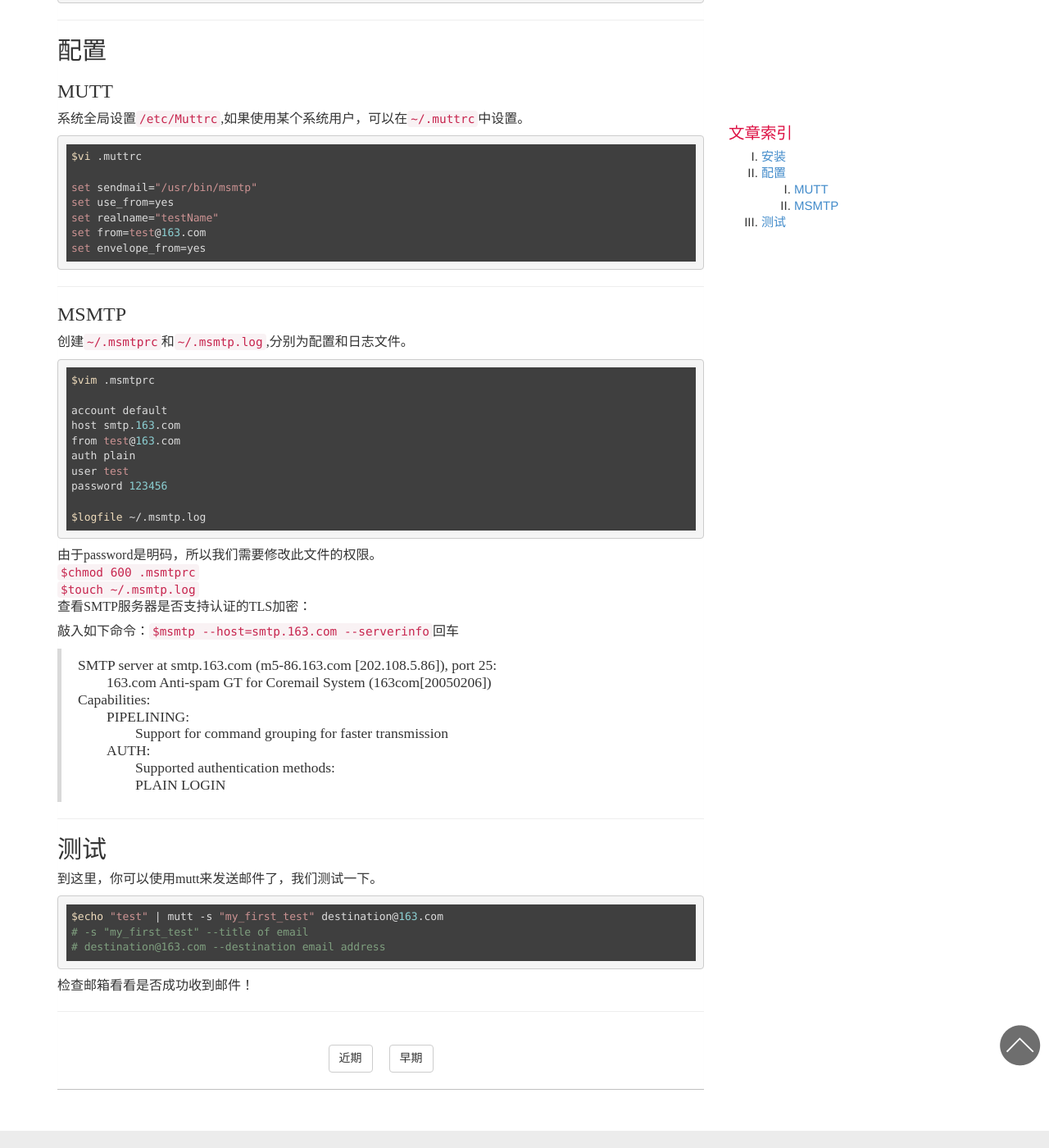
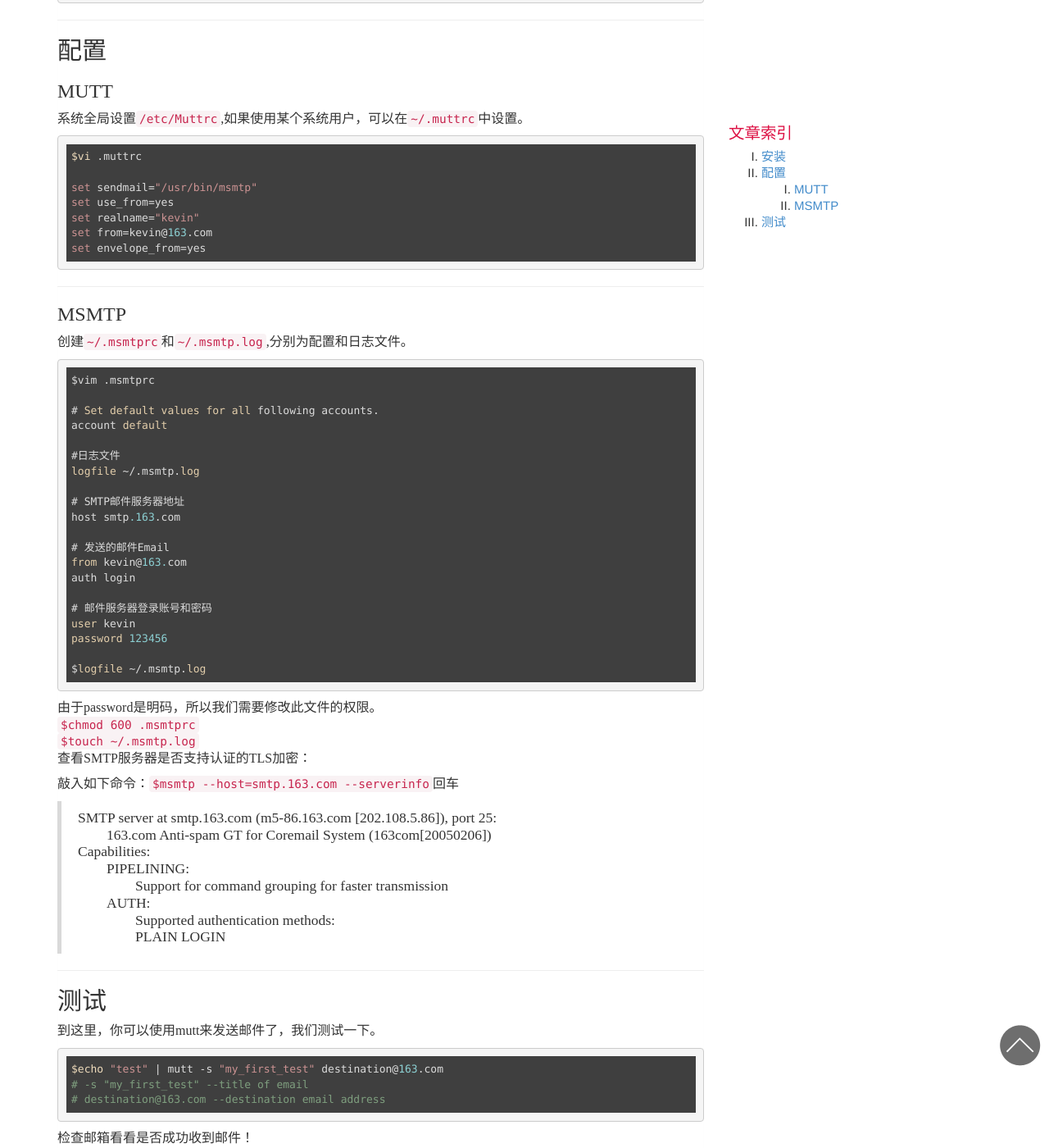
Before and after one commit to nosiop/nosiop.github.io, a Jekyll site: the page built from _posts/2015-08-12-ubuntu-email.md, in a window 1280 px wide and 1400 px high, scrolled down 303 px. Shown: the whole window at 82% size. Built offline with Jekyll 4.4.1, drawn with Linux system fonts in a browser that asks for light colours; comment, search, counter and statistics services are not loaded.

```diff
--- a/_posts/2015-08-12-ubuntu-email.md
+++ b/_posts/2015-08-12-ubuntu-email.md
@@ -27,8 +27,8 @@ excerpt:
 
 	set sendmail="/usr/bin/msmtp"
 	set use_from=yes
-	set realname="testName"
-	set from=test@163.com
+	set realname="kevin"
+	set from=kevin@163.com
 	set envelope_from=yes
 
 ---
@@ -38,11 +38,21 @@ excerpt:
 
 	$vim .msmtprc
 
+	# Set default values for all following accounts.
 	account default
+
+	#日志文件
+	logfile ~/.msmtp.log
+
+	# SMTP邮件服务器地址
 	host smtp.163.com
-	from test@163.com
-	auth plain
-	user test
+
+	# 发送的邮件Email
+	from kevin@163.com
+	auth login
+
+	# 邮件服务器登录账号和密码
+	user kevin
 	password 123456
 
 	$logfile ~/.msmtp.log
--- a/css/theme.css
+++ b/css/theme.css
@@ -117,11 +117,15 @@ body {
 /*归档和分类页面*/
 .well_list h1 {
 	color: #ee4444;
+	font-size: 16px;
+}
+
+.well_list h2 {
+	color: #ee4444;
 	font-size: 18px;
 }
 
-/*归档和分类页面*/
-.well_list {
+/*归档和分类页面*/ .well_list {
 	margin-left: 150px;
 	min-height: 0px;
 	padding: 0px;
--- a/js/kapp.js
+++ b/js/kapp.js
@@ -74,3 +74,23 @@ function backToTop() {
 		$('#backTop').hide();
 	});
 }
+
+function foldCategory(obj) {
+	var id = "";
+	var speed = 230;
+	if(obj) {
+		// get <h1> id
+		id=obj.id;
+		// make <ul> id,such as "ul-2015August"
+		ulid='ul-'+id;
+		// control display block|none
+		if($('#'+ulid).css('display') == 'none')
+			//$('#ul-'+id).show();
+			//$('#ul-'+id).slideDown('slow');
+			$('#'+ulid).slideDown(speed);
+		else
+			//$('#ul-'+id).hide();
+			//$('#ul-'+id).fadeOut('slow');
+			$('#ul-'+id).slideUp(speed);
+	}
+}
```
Also changed, not shown: _posts/2015-06-30-mysql-basis.md (+1 -1 lines), _posts/2015-09-14-encoding.md (added, +103 -0 lines), archive.html (+9 -9 lines), categories.html (+4 -20 lines).
